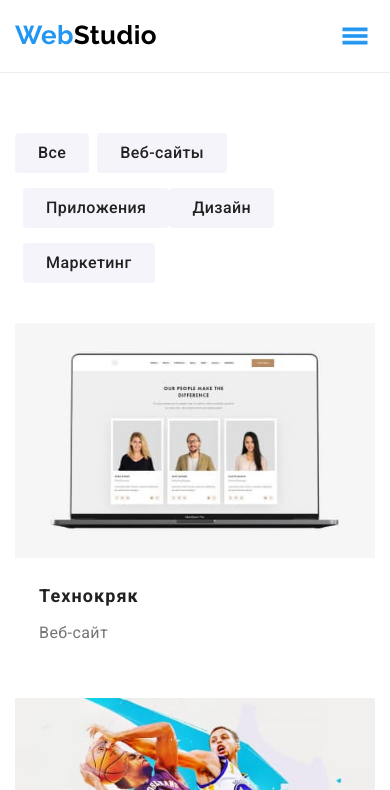
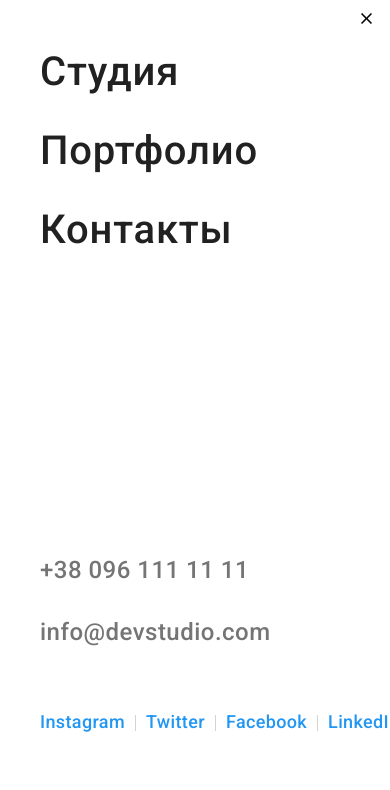
Before and after one commit to IstominaAlena/goit-markup-hw-08, a plain HTML site: page portfolio.html in a window 390 px wide. Both pictures are taken after a click on the button 355 px from the left and 36 px from the top of the page. Shown: the top 790 px of the page. Drawn offline with nearby package versions, Linux system fonts and the light colour scheme.

Commit message:
личные правки

```diff
--- a/portfolio.html
+++ b/portfolio.html
@@ -17,7 +17,7 @@
     <link rel="stylesheet" href="./css/portfolio.min.css" />
   </head>
   <body>
-    <!--Хедер-->
+    <!-- Хедер -->
     <header class="header-section">
       <div class="container header-container">
         <div class="for-mobile">
@@ -33,9 +33,9 @@
                 <a href="./index.html" class="nav-link">Студия</a>
               </li>
               <li class="item">
-                <a href="./portfolio.html" class="nav-link current">
-                  Портфолио
-                </a>
+                <a href="./portfolio.html" class="nav-link current"
+                  >Портфолио</a
+                >
               </li>
               <li class="item"><a href="" class="nav-link">Контакты</a></li>
             </ul>
@@ -65,6 +65,56 @@
             </a>
           </li>
         </ul>
+      </div>
+      <!-- mobile menu -->
+      <div class="mobile-menu" data-menu>
+        <div class="menu-container">
+          <button class="menu-button-cls" type="button" data-menu-close>
+            <svg class="menu-close-icon" width="18" height="18">
+              <use href="./images/svg/symbol-defs.svg#close"></use>
+            </svg>
+          </button>
+
+          <ul class="menu-nav list">
+            <li class="menu-item">
+              <a href="./index.html" class="menu-link link">Студия</a>
+            </li>
+            <li class="menu-item">
+              <a href="./portfolio.html" class="menu-link link">Портфолио</a>
+            </li>
+            <li class="menu-item">
+              <a href="" class="menu-link link">Контакты</a>
+            </li>
+          </ul>
+
+          <ul class="menu-contacts list">
+            <li class="contacts-item">
+              <a href="tel:+380961111111" class="menu-contacts-link">
+                +38 096 111 11 11
+              </a>
+            </li>
+            <li class="contacts-item">
+              <a href="mailto:info@devstudio.com" class="menu-contacts-link">
+                info@devstudio.com
+              </a>
+            </li>
+          </ul>
+
+          <ul class="menu-social list">
+            <li class="menu-social-item">
+              <a href="" class="menu-social-link link">Instagram</a>
+            </li>
+            <li class="menu-social-item">
+              <a href="" class="menu-social-link link">Twitter</a>
+            </li>
+            <li class="menu-social-item">
+              <a href="" class="menu-social-link link">Facebook</a>
+            </li>
+            <li class="menu-social-item">
+              <a href="" class="menu-social-link link">LinkedIn</a>
+            </li>
+          </ul>
+        </div>
       </div>
     </header>
 
@@ -619,5 +669,6 @@
         </div>
       </div>
     </footer>
+    <script src="./js/menu.js"></script>
   </body>
 </html>
--- a/sass/layouts/main/_mobile-menu.scss
+++ b/sass/layouts/main/_mobile-menu.scss
@@ -13,6 +13,7 @@
     position: fixed;
     left: 0;
     top: 0;
+    z-index: 10;
     background-color: var(--primary-background-color);
     width: 100vw;
     height: 100vh;
--- a/sass/layouts/main/modal/_hero-modal.scss
+++ b/sass/layouts/main/modal/_hero-modal.scss
@@ -3,6 +3,7 @@
   left: 50%;
   top: 50%;
   transform: translate(-50%, -50%) scale(1);
+  z-index: 10;
 
   width: 95vw;
   max-width: 450px;
```
Also changed, not shown: css/main.css, css/main.min.css, css/portfolio.css, css/portfolio.min.css, 4 other files.
